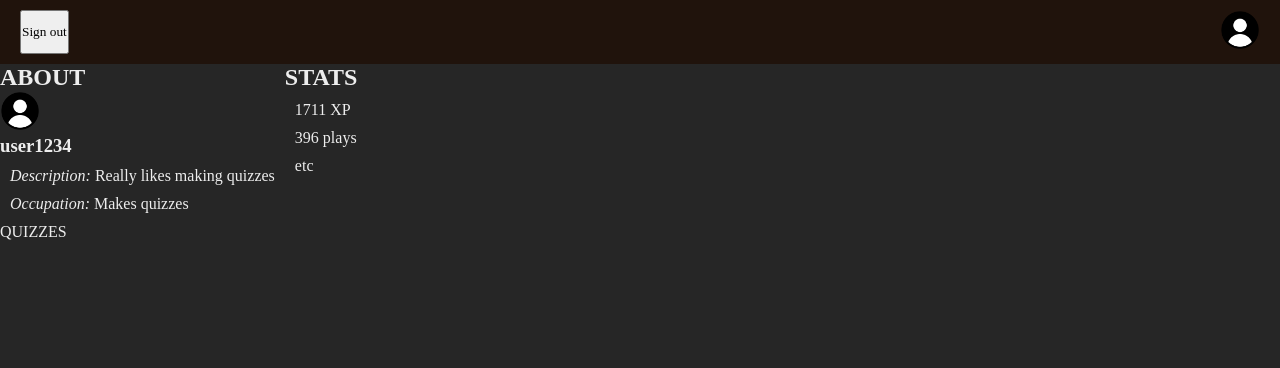
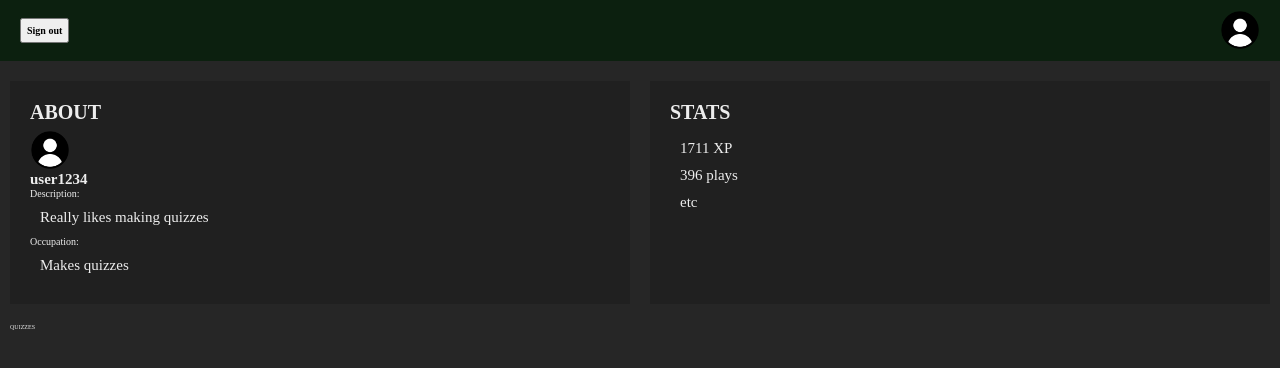
Before and after one commit to ParfeneDaniel/Quiz-App, a React (Vite) app in the folder client/: page /profile in a window 1280 px wide. Shown: the top 368 px of the page. Built offline with nearby package versions, Linux system fonts and the light colour scheme.

Commit message:
profile half design

```diff
--- a/client/src/index.css
+++ b/client/src/index.css
@@ -3,18 +3,53 @@
   margin: 0;
   padding: 0;
   font-family: "Montserrat";
+  font-size: 62.5%;
 }
 
 :root {
   background-color: #262626;
   color: #ededed;
   width: 100%;
+  --green: #00ff22;
+}
+
+h1 {
+  font-size: 2.5rem;
+}
+
+h2 {
+  font-size: 2rem;
+}
+
+h3 {
+  font-size: 1.5rem;
+}
+
+h4 {
+  font-size: 1rem;
+  font-weight: 200;
+}
+
+p {
+  font-size: 1.5rem;
+  margin: 10px;
+}
+
+input {
+  width: min(50vh, 50vw);
+  font-size: 2rem;
+  margin: 10px;
+  padding: 0.5rem;
+}
+
+input:focus {
+  outline: none;
 }
 
 #signUp,
 #signIn {
   border: 1px solid #ededed;
-  border-radius: 25px;
+  border-radius: 15px;
   display: flex;
   flex-direction: column;
   justify-content: center;
@@ -26,27 +61,51 @@
   box-shadow: 0 0 5px white;
 }
 
-input {
-  width: 40vw;
-  height: 30px;
-  font-size: 1.5rem;
-  margin: 10px;
-  padding: 0.3rem;
-}
-
-p {
-  font-size: 1rem;
-  margin: 10px;
-}
-
 #header {
-  background-color: #20130c;
+  background-color: #0c200f;
   padding: 10px 20px 10px 20px;
   display: flex;
   justify-content: space-between;
+  align-items: center;
+  margin-bottom: 10px;
+}
+
+#header button {
+  height: fit-content;
+  padding: 0.5rem;
+  font-size: 1rem;
+  font-weight: 600;
 }
 
 .icon {
   width: 40px;
   height: 40px;
 }
+
+.link {
+  text-decoration: none;
+  color: var(--green);
+  font-size: 1.5rem;
+}
+
+#about,
+#stats {
+  padding: 20px;
+  margin: 10px;
+  background-color: #202020;
+  width: 50%;
+}
+
+#quizzes {
+  margin: 10px;
+}
+
+.centered {
+  display: flex;
+  align-items: center;
+}
+
+.flex-direction-row {
+  display: flex;
+  flex-direction: row;
+}
--- a/client/src/pages/Profile.jsx
+++ b/client/src/pages/Profile.jsx
@@ -9,24 +9,26 @@ const Profile = () => {
   return (
     <div id="profile">
       <Header />
-      <div style={{display: "flex"}}>
+      <div className="flex-direction-row">
         <div id="about">
           <h2>ABOUT</h2>
-          <img className="icon" src={icon} />
-          <h3>{username}</h3>
-          <p><i>Description: </i>{description}</p>
-          <p><i>Occupation: </i>{occupation}</p>
+          <br />
+            <img className="icon" src={icon} />
+            <h3>{username}</h3>
+          <h4>Description: </h4>
+          <p>{description}</p>
+          <h4>Occupation: </h4>
+          <p>{occupation}</p>
         </div>
         <div id="stats">
           <h2>STATS</h2>
+          <br />
           <p>1711 XP</p>
           <p>396 plays</p>
           <p>etc</p>
         </div>
       </div>
-      <div id="quizzes">
-        QUIZZES
-      </div>
+      <div id="quizzes">QUIZZES</div>
     </div>
   );
 };
--- a/client/src/pages/SignIn.jsx
+++ b/client/src/pages/SignIn.jsx
@@ -42,7 +42,10 @@ const SignIn = () => {
           onClick={handleSignIn}
         />
         <p>
-          Don't have an acount?<Link to="/signup">Sing Up</Link>
+          Don't have an account?{" "}
+          <Link className="link" to="/signup">
+            Sing Up
+          </Link>
         </p>
         {error && <p>{error}</p>}
       </form>
--- a/client/src/pages/SignUp.jsx
+++ b/client/src/pages/SignUp.jsx
@@ -45,7 +45,7 @@ const SignUp = () => {
           onClick={handleSignUp}
         />
         <p>
-          Already have an acount?<Link to="/signin">Sing In</Link>
+          Already have an account? <Link className="link" to="/signin">Sing In</Link>
         </p>
         {error && <p>{error}</p>}
         {data && <p>{data}</p>}
```
Also changed, not shown: client/src/components/QuizCard.jsx (added, +10 -0 lines).
